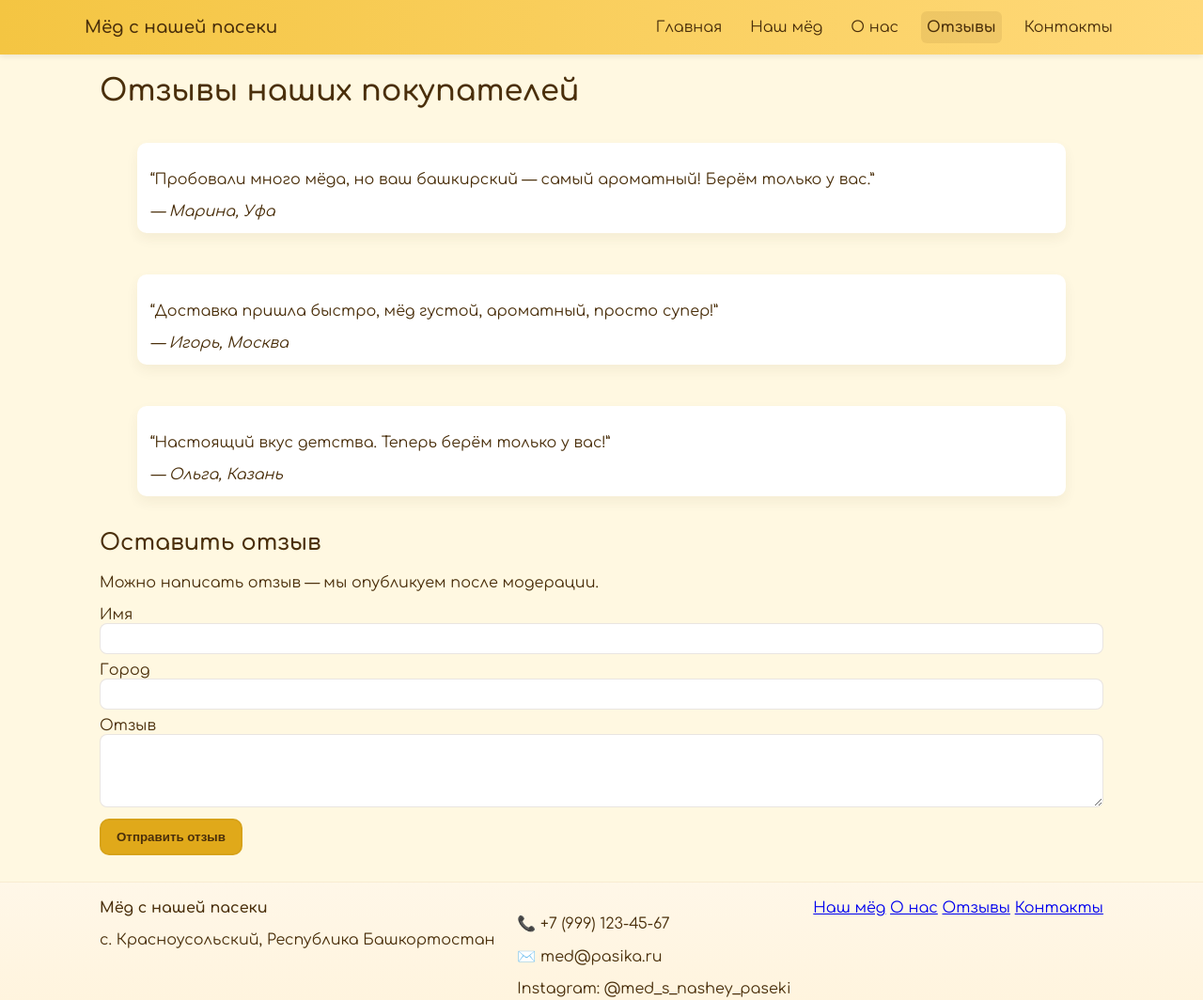
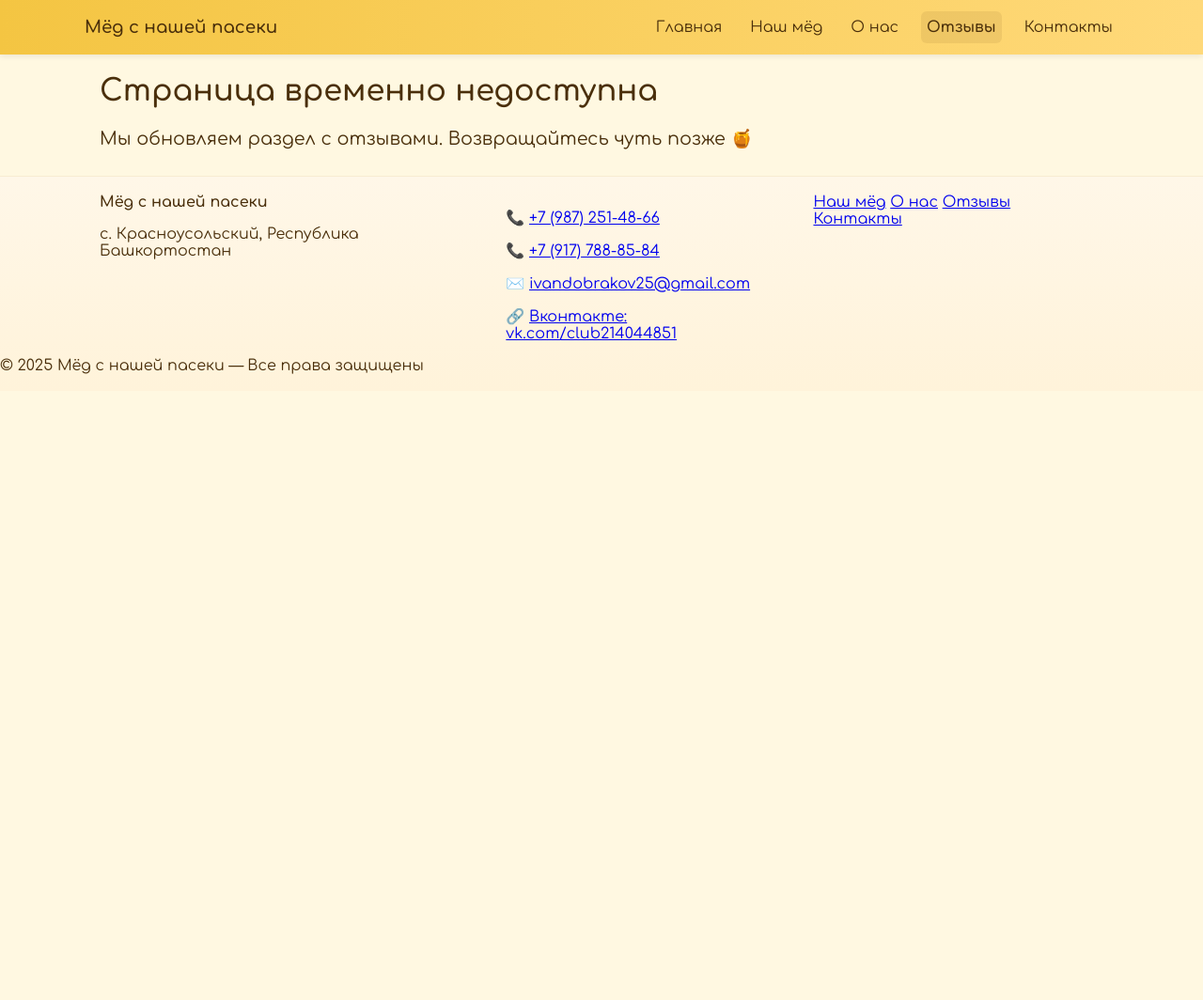
Before and after one commit to RFG222/med-site, a plain HTML site: page reviews.html in a window 1280 px wide. Shown: the top 1064 px of the page at 94% size. After the commit the page ends 800 px from the top, so only its background shows below. Drawn offline with Linux system fonts and the light colour scheme.

Commit message:
Обновление 0.5

```diff
--- a/reviews.html
+++ b/reviews.html
@@ -22,6 +22,14 @@
         </div>
     </header>
 
+    <main class="container reviews-page">
+        <h1>Страница временно недоступна</h1>
+        <p style="font-size:1.2rem; margin-top:1rem;">
+            Мы обновляем раздел с отзывами. Возвращайтесь чуть позже 🍯
+        </p>
+    </main>
+
+    <!--
     <main class="container reviews-page">
         <h1>Отзывы наших покупателей</h1>
 
@@ -62,6 +70,7 @@
             </form>
         </section>
     </main>
+        -->
 
     <footer class="site-footer">
         <div class="container footer-inner">
@@ -69,11 +78,14 @@
                 <a class="logo" href="index.html">Мёд с нашей пасеки</a>
                 <p>с. Красноусольский, Республика Башкортостан</p>
             </div>
+
             <div class="footer-contacts">
-                <p>📞 +7 (999) 123-45-67</p>
-                <p>✉️ med@pasika.ru</p>
-                <p>Instagram: @med_s_nashey_paseki</p>
+                <p>📞 <a href="tel:+79872514866">+7 (987) 251-48-66</a></p>
+                <p>📞 <a href="tel:+79177888584">+7 (917) 788-85-84</a></p>
+                <p>✉️ <a href="mailto:ivandobrakov25@gmail.com">ivandobrakov25@gmail.com</a></p>
+                <p>🔗 <a href="https://vk.com/club214044851" target="_blank" rel="noopener noreferrer">Вконтакте: vk.com/club214044851</a></p>
             </div>
+
             <div class="footer-links">
                 <a href="products.html">Наш мёд</a>
                 <a href="about.html">О нас</a>
@@ -81,17 +93,25 @@
                 <a href="contacts.html">Контакты</a>
             </div>
         </div>
-        <div class="copyright">© <span id="yearReviews"></span> Мёд с нашей пасеки</div>
+
+        <div class="copyright">
+            © <span id="year"></span> Мёд с нашей пасеки — Все права защищены
+        </div>
     </footer>
 
     <script>
-    document.getElementById('navToggle').addEventListener('click', function(){
+        document.getElementById("year").textContent = new Date().getFullYear();
+    </script>
+
+
+    <script>
+        document.getElementById('navToggle').addEventListener('click', function () {
             document.getElementById('mainNav').classList.toggle('open');
         });
         document.getElementById('yearReviews').textContent = new Date().getFullYear();
 
         // Обработка формы отзыва — клиентская
-    document.getElementById('reviewForm').addEventListener('submit', function(e){
+        document.getElementById('reviewForm').addEventListener('submit', function (e) {
             e.preventDefault();
             alert('Спасибо! Ваш отзыв отправлен на модерацию.');
             this.reset();
```
Lines whose indentation alone changed are shown as unchanged.
